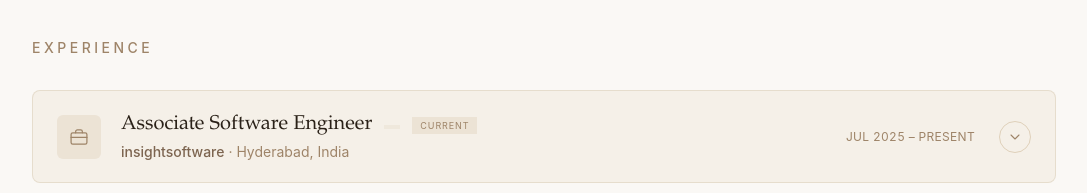
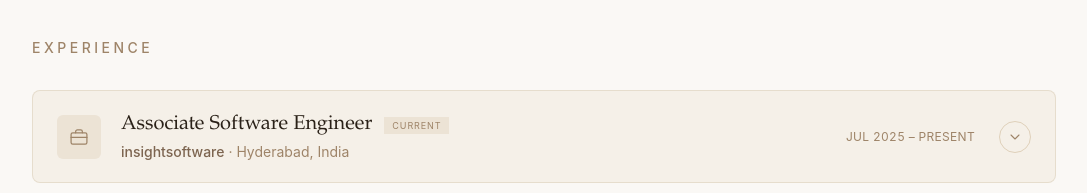
Before and after one commit to bhuvanakanakam/my-portfolio-website, a Next.js app: page / in a window 1280 px wide. Shown: the part 2720-2913 px from the top of the page, without its empty margins (96-1183 px from the left). Built offline with nearby package versions, Linux system fonts and the light colour scheme.

Commit message:
deployment failure fix

```diff
--- a/src/components/Resume.tsx
+++ b/src/components/Resume.tsx
@@ -173,12 +173,6 @@ export default function Resume() {
                       <h3 className="font-display text-lg md:text-xl font-light text-[#2a2118] leading-snug">
                         {entry.role}
                       </h3>
-                      <span
-                        className="font-body text-[9px] tracking-widest uppercase px-2 py-0.5 font-medium"
-                        style={{ background: "rgba(196,168,130,0.12)", color: "#9e8468" }}
-                      >
-                        {entry.initials}
-                      </span>
                       {entry.current && (
                         <span
                           className="font-body text-[9px] tracking-widest uppercase px-2 py-0.5"
```
